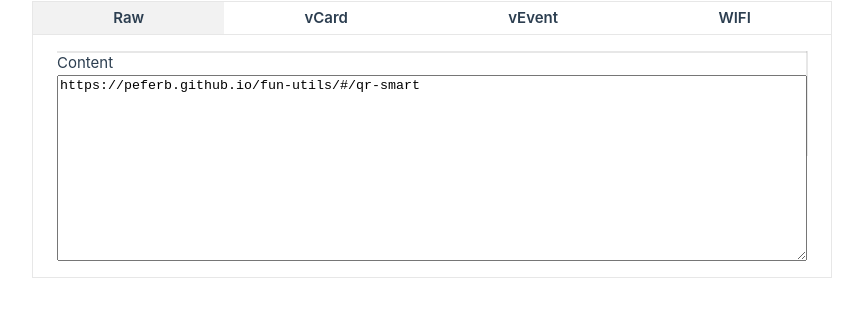
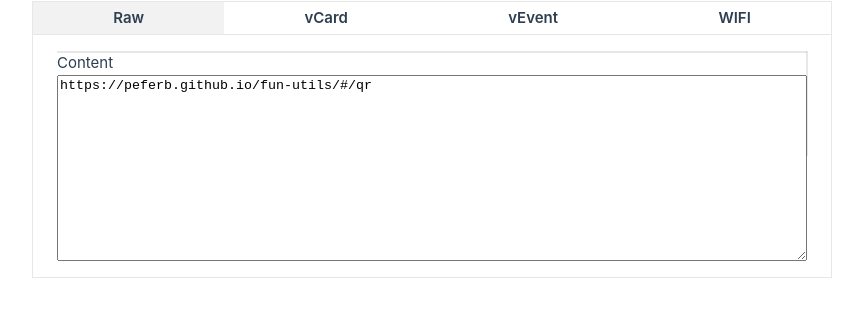
Before and after one commit to peferb/fun-utils, a Vue app: page /#/qr in a window 1280 px wide. Shown: the part 212-521 px from the top of the page, without its empty margins (0-863 px from the left). Built offline with nearby package versions, Linux system fonts and the light colour scheme.

Commit message:
Bump raw input example

```diff
--- a/src/views/QRView.vue
+++ b/src/views/QRView.vue
@@ -114,7 +114,7 @@ import QRVisualForm from '@/components/form/QRVisualForm.vue'
 import EventForm from '@/components/form/EventForm.vue'
 
 const errorCorrectionLevel = inject('errorCorrectionLevel')
-const rawInput = ref('https://peferb.github.io/fun-utils/#/qr-smart')
+const rawInput = ref('https://peferb.github.io/fun-utils/#/qr')
 const vEventOutput = ref()
 const vCardOutput = ref()
 const wifiOutput = ref()
```
Also changed, not shown: 8 other files (tests, documents, lock files or other folders).
